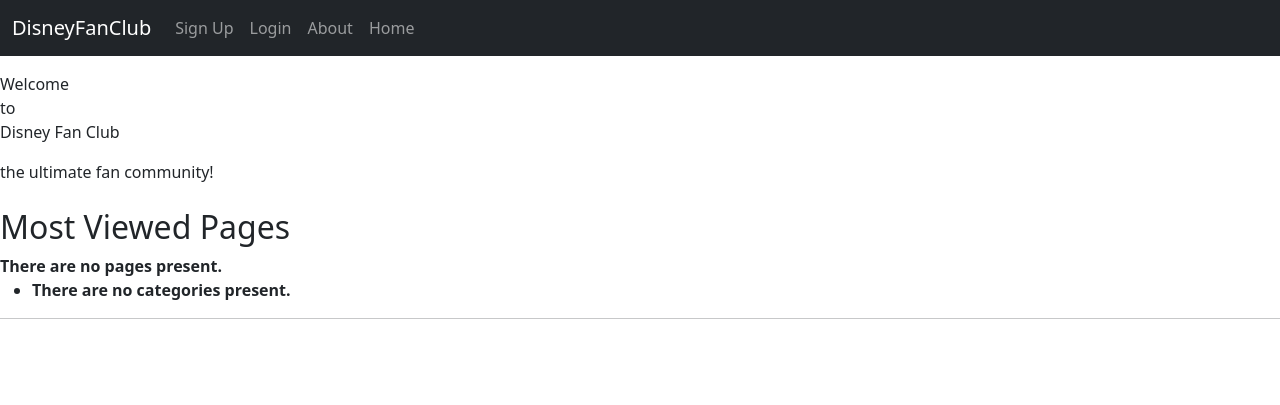
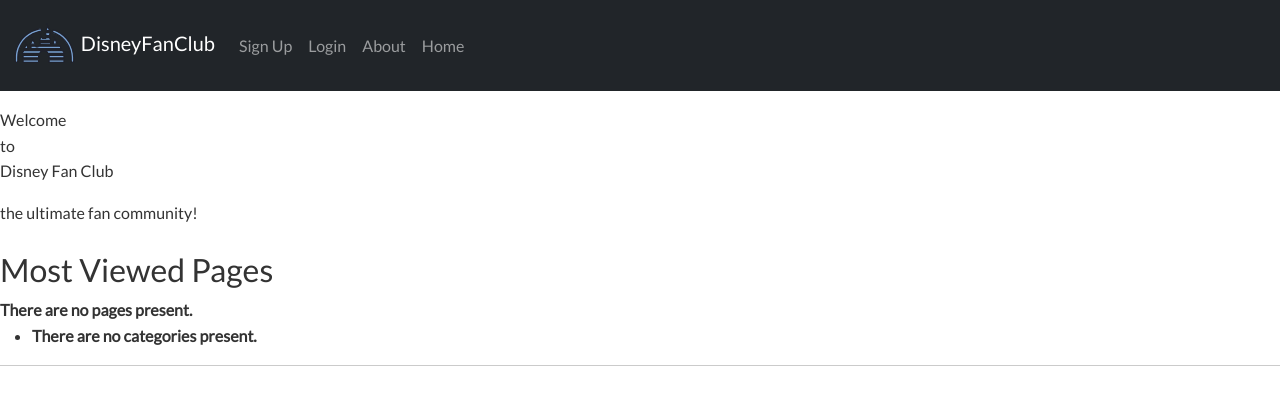
Before and after one commit to JoshuaYong103/ITech-team-project, a Django app: page / in a window 1280 px wide. Shown: the top 405 px of the page. Run offline with Django 3.2, Linux system fonts and the light colour scheme; data that the repository does not hold is empty.

Commit message:
Adding logo to header

```diff
--- a/tango_with_django_project/static/images/style.css
+++ /dev/null
@@ -1,3 +0,0 @@
-registerForm{
-    margin:0 auto;
-}
--- a/tango_with_django_project/static/style.css
+++ b/tango_with_django_project/static/style.css
@@ -1,78 +1,24 @@
 /*base.html*/
 /*General Spacing*/
+@import url('https://fonts.googleapis.com/css2?family=Lato:wght@400&display=swap');
 
-.banner {
-    background-color: #6495ED;
-    overflow: hidden;
-    border-style: solid;
-    border-color: #6495ED;
-    border-radius: 5px;
+:root {
+  --primary-color: #047aed;
+  --secondary-color: #1c3fa8;
+  --dark-color: #002240;
+  --light-color: #f4f4f4;
+  --success-color: #5cb85c;
+  --error-color: #d9534f;
 }
 
-.banner a {
-    float:left;
-    color: #f2f2f2;
-    text-align: center;
-    padding: 20px 16px;
-    text-decoration: none;
-    font-size: 17px;
-    border-style: solid;
-    border-color: #6495ED;
-    border-radius: 5px;
+* {
+  box-sizing: border-box;
+  padding: 0;
+  margin: 0;
 }
 
-.banner a:hover {
-    background-color: #ddd;
-    color: black;
+body {
+  font-family: 'Lato', sans-serif;
+  color: #333;
+  line-height: 1.6;
 }
-
-.banner a.active {
-    background-color: #04AA6D;
-    color: white;
-}
-
-.banner a.space {
-    padding: 15px 400px;
-}
-
-/*index.html  Hompage*/
-
-.index_space {
-    padding: 50px 50px;
-}
-
-.major {
-    font-size: 50px;
-    text-align: center;
-    padding: 5px 200px;
-}
-
-.medium {
-    font-size: 30px;
-    text-align: center;
-    padding: 5px 200px;
-}
-
-.minor {
-    font-size: 18px;
-    text-align: center;
-    padding: 0px 200px;
-}
-
-.welcome_box {
-    border-style: solid;
-    border-color: black;
-    width: 40%;
-    height: 250px;
-    background-color: #F0FFFF;
-    display: block;
-    margin-left: auto;
-    margin-right: auto;
-}
-
-
-/* {
- //   background: #000 !important;
-  //  color: #0f0 !important;
-   // outline: solid #f00 1px !important;
-  //} */
--- a/tango_with_django_project/templates/rango/base.html
+++ b/tango_with_django_project/templates/rango/base.html
@@ -6,7 +6,7 @@
     <head lang="en">
         <script src="https://cdn.jsdelivr.net/npm/bootstrap@5.0.2/dist/js/bootstrap.bundle.min.js" integrity="sha384-MrcW6ZMFYlzcLA8Nl+NtUVF0sA7MsXsP1UyJoMp4YLEuNSfAP+JcXn/tWtIaxVXM" crossorigin="anonymous"></script>
         <link href="https://cdn.jsdelivr.net/npm/bootstrap@5.0.2/dist/css/bootstrap.min.css" rel="stylesheet" integrity="sha384-EVSTQN3/azprG1Anm3QDgpJLIm9Nao0Yz1ztcQTwFspd3yD65VohhpuuCOmLASjC" crossorigin="anonymous">
-        <!--<link rel="stylesheet" type="text/css" href="{% static 'style.css' %}">-->
+        <link rel="stylesheet" type="text/css" href="{% static 'style.css' %}">
         <meta charset="UTF-8" />
         <title>
             {% block title_block %}
--- a/tango_with_django_project/templates/rango/header.html
+++ b/tango_with_django_project/templates/rango/header.html
@@ -1,6 +1,14 @@
+{% load staticfiles %}
+
 <nav class="navbar navbar-expand-lg navbar-dark bg-dark">
     <div class="container-fluid">
-      <a class="navbar-brand" href="#">DisneyFanClub</a>
+
+      <a class="navbar-brand" href="#">
+        <img src="{% static 'images/icons8-disney-movies.svg' %}" height="65px" >
+        DisneyFanClub
+        </img>
+        </a>
+
       <button class="navbar-toggler" type="button" data-bs-toggle="collapse" data-bs-target="#navbarSupportedContent" aria-controls="navbarSupportedContent" aria-expanded="false" aria-label="Toggle navigation">
         <span class="navbar-toggler-icon"></span>
       </button>
```
Also changed, not shown: tango_with_django_project/static/images/icons8-disney-movies.svg (added).
